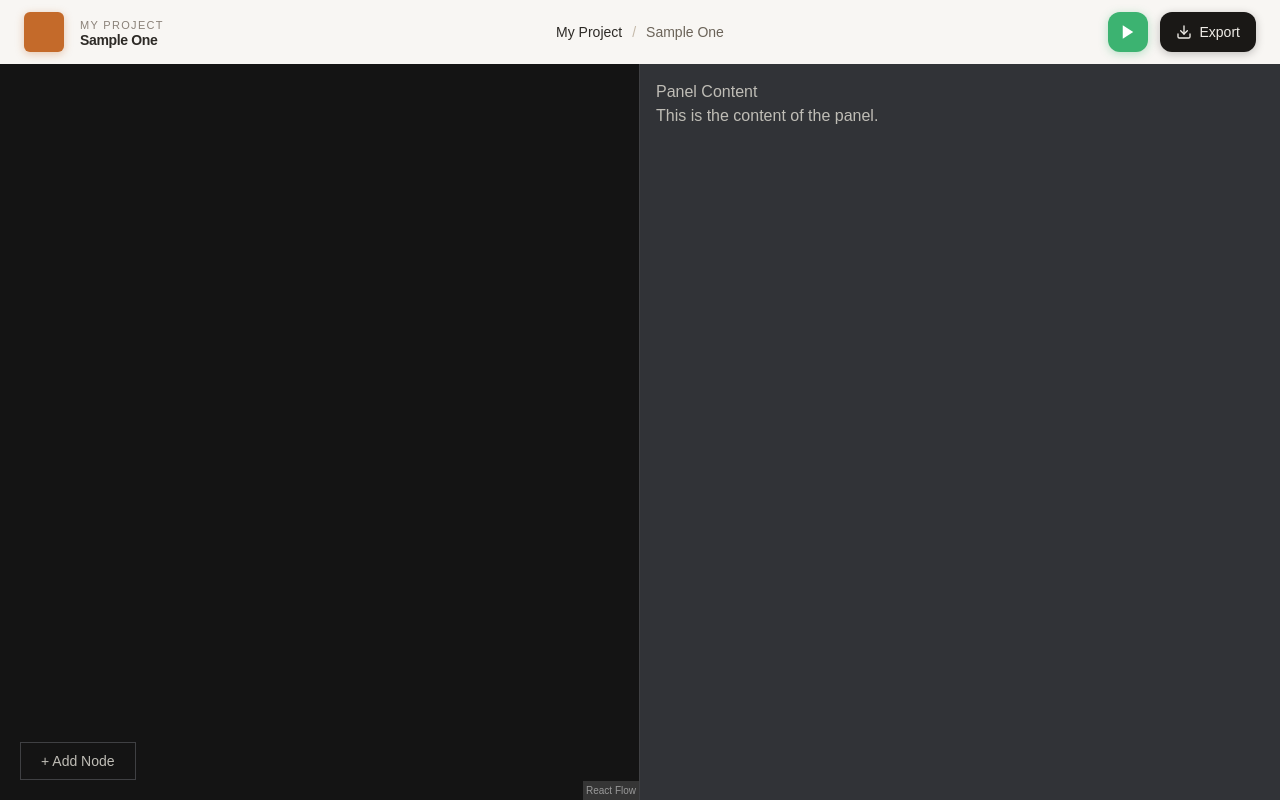
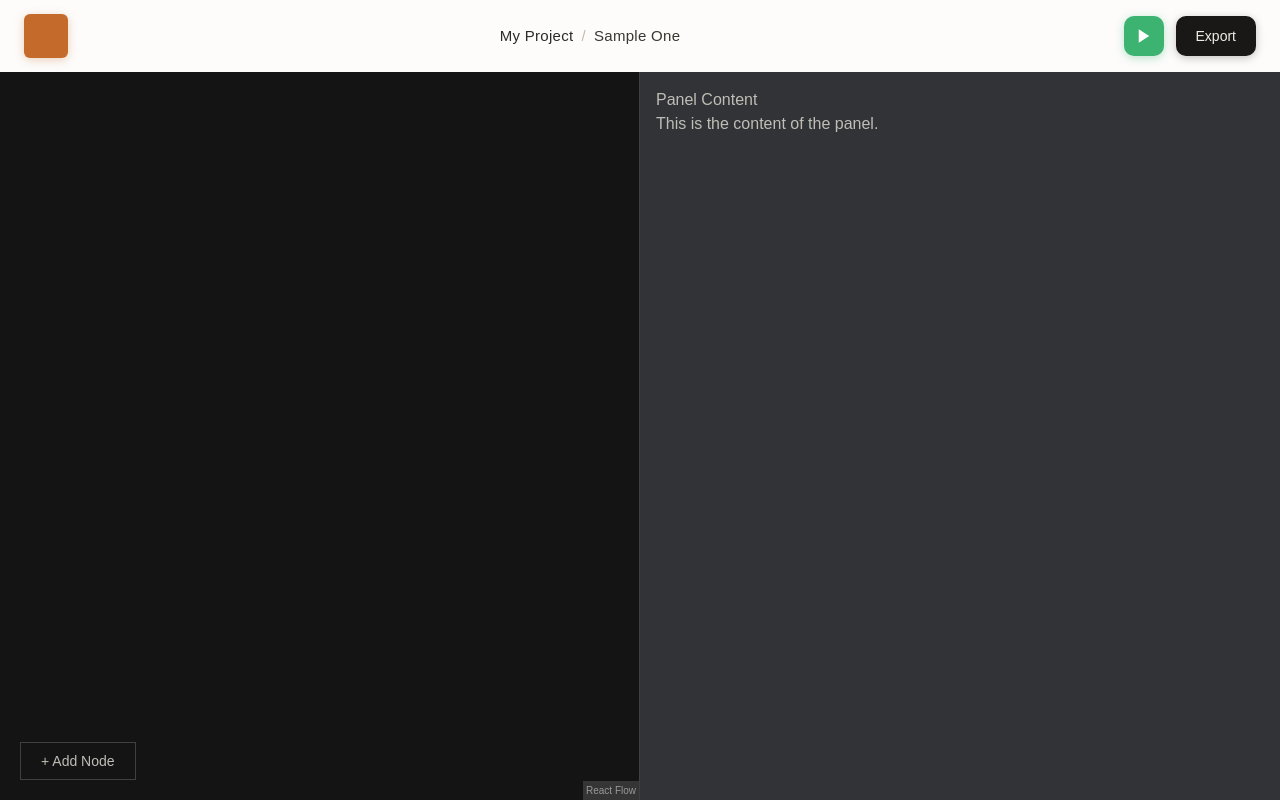
Before and after one commit to AlyMokhtari7/Journey, a React (Vite) app: page / in a window 1280 px wide. Built offline with nearby package versions, Linux system fonts and the light colour scheme.

Commit message:
update Header.tsx

```diff
--- a/src/modules/ui/Header.tsx
+++ b/src/modules/ui/Header.tsx
@@ -1,42 +1,31 @@
 export default function Header() {
   return (
-    <header className="flex h-16 w-full items-center bg-[#f8f6f3] px-6 shadow-[0_1px_0_0_rgba(0,0,0,0.05)]">
-      {/* Left: accent + title */}
-      <div className="flex w-1/3 items-center gap-4">
-        <div className="h-10 w-10 shrink-0 rounded-md bg-[#c46a2a] shadow-[0_2px_8px_rgba(196,106,42,0.35)]" />
-        <div className="flex flex-col">
-          <span className="text-[11px] font-medium uppercase tracking-[0.12em] text-[#8a8178]">
-            My Project
-          </span>
-          <span className="text-sm font-semibold leading-none text-[#2d2a26] tracking-tight">
-            Sample One
-          </span>
-        </div>
+    <header className="flex h-[72px] w-full items-center justify-between bg-[#fdfcfb] px-6 shadow-[0_1px_0_0_rgba(0,0,0,0.06)]">
+      {/* Left: orange square */}
+      <div className="flex w-[120px] items-center">
+        <div className="h-11 w-11 rounded-[6px] bg-[#c46a2a] shadow-[0_2px_10px_rgba(196,106,42,0.3)]" />
       </div>
 
-      {/* Center: breadcrumb */}
-      <nav aria-label="Breadcrumb" className="flex w-1/3 justify-center items-center gap-2.5 text-sm font-medium text-[#6b6358]">
-        <span className="text-[#2d2a26]">My Project</span>
-        <span className="text-[#c4b8a8]">/</span>
-        <span>Sample One</span>
-      </nav>
+      {/* Center: title */}
+      <div className="flex-1 text-center">
+        <h1 className="text-[15px] font-medium tracking-[0.02em] text-[#3a3632]">
+          <span className="text-[#2d2a26]">My Project</span>
+          <span className="mx-2 text-[#c4b8a8]">/</span>
+          <span>Sample One</span>
+        </h1>
+      </div>
 
       {/* Right: actions */}
-      <div className="flex w-1/3 justify-end items-center gap-3">
+      <div className="flex w-[220px] items-center justify-end gap-3">
         <button
           aria-label="Play"
-          className="flex h-10 w-10 items-center justify-center rounded-xl bg-[#3cb371] text-white shadow-[0_2px_10px_rgba(60,179,113,0.35)] transition-transform duration-150 hover:scale-105 hover:shadow-[0_4px_14px_rgba(60,179,113,0.45)] active:scale-95"
+          className="flex h-10 w-10 items-center justify-center rounded-[10px] bg-[#3cb371] text-white shadow-[0_2px_10px_rgba(60,179,113,0.35)] transition-transform duration-150 hover:scale-105 hover:shadow-[0_4px_14px_rgba(60,179,113,0.45)] active:scale-95"
         >
           <svg width="18" height="18" viewBox="0 0 24 24" fill="currentColor" stroke="none">
             <polygon points="5 3 19 12 5 21 5 3" />
           </svg>
         </button>
-        <button className="flex h-10 items-center gap-2 rounded-xl bg-[#1a1816] px-4 text-sm font-medium text-[#f0ede8] shadow-[0_2px_8px_rgba(26,24,22,0.25)] transition-all duration-150 hover:bg-[#2d2a26] hover:shadow-[0_4px_12px_rgba(26,24,22,0.35)] active:scale-[0.97]">
-          <svg width="16" height="16" viewBox="0 0 24 24" fill="none" stroke="currentColor" strokeWidth="2" strokeLinecap="round" strokeLinejoin="round">
-            <path d="M21 15v4a2 2 0 0 1-2 2H5a2 2 0 0 1-2-2v-4" />
-            <polyline points="7 10 12 15 17 10" />
-            <line x1="12" x2="12" y1="15" y2="3" />
-          </svg>
+        <button className="flex h-10 items-center gap-2 rounded-[10px] bg-[#1a1816] px-5 text-sm font-medium text-[#f0ede8] shadow-[0_2px_8px_rgba(26,24,22,0.25)] transition-all duration-150 hover:bg-[#2d2a26] hover:shadow-[0_4px_12px_rgba(26,24,22,0.35)] active:scale-[0.97]">
           Export
         </button>
       </div>
```
